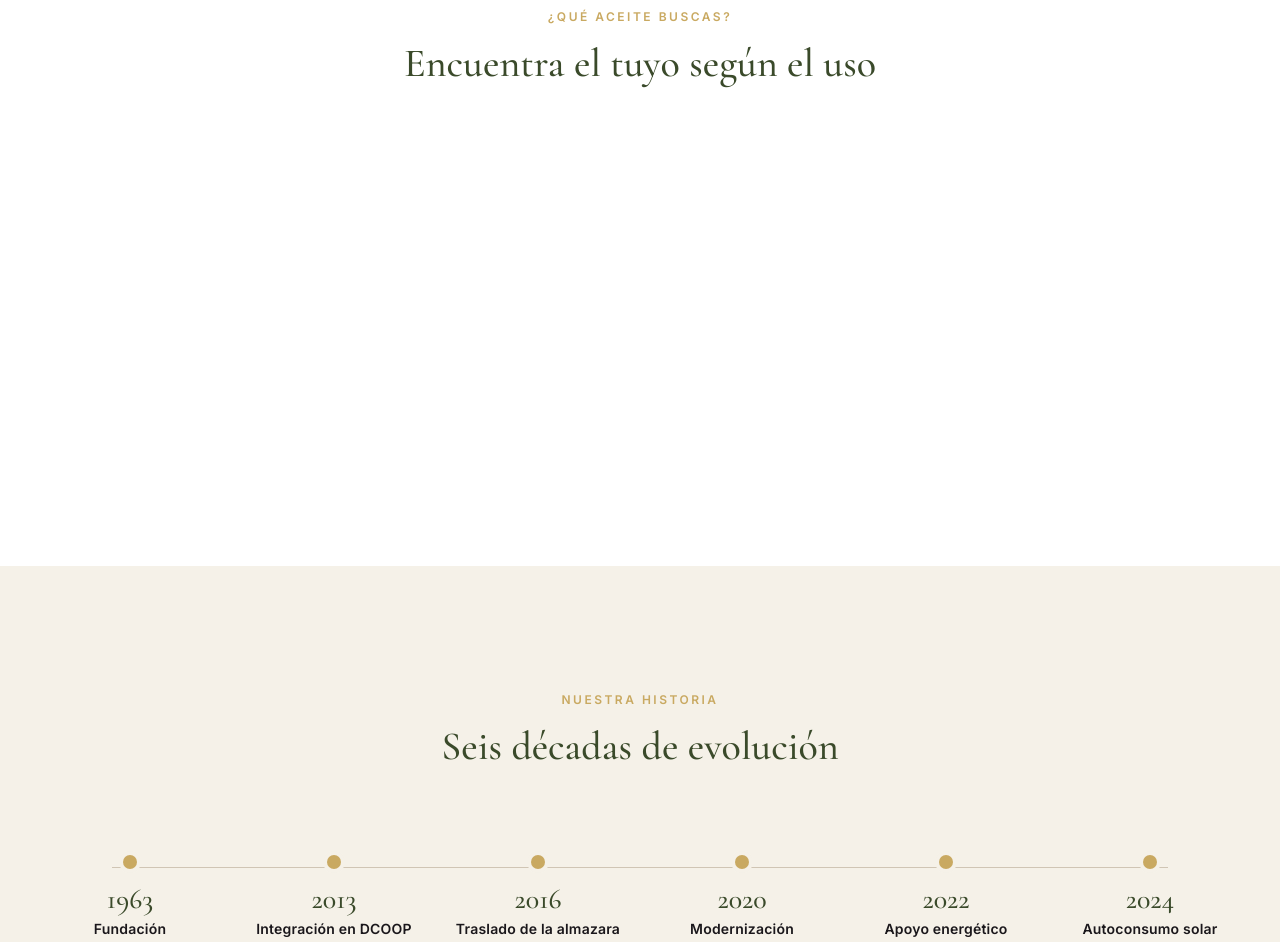
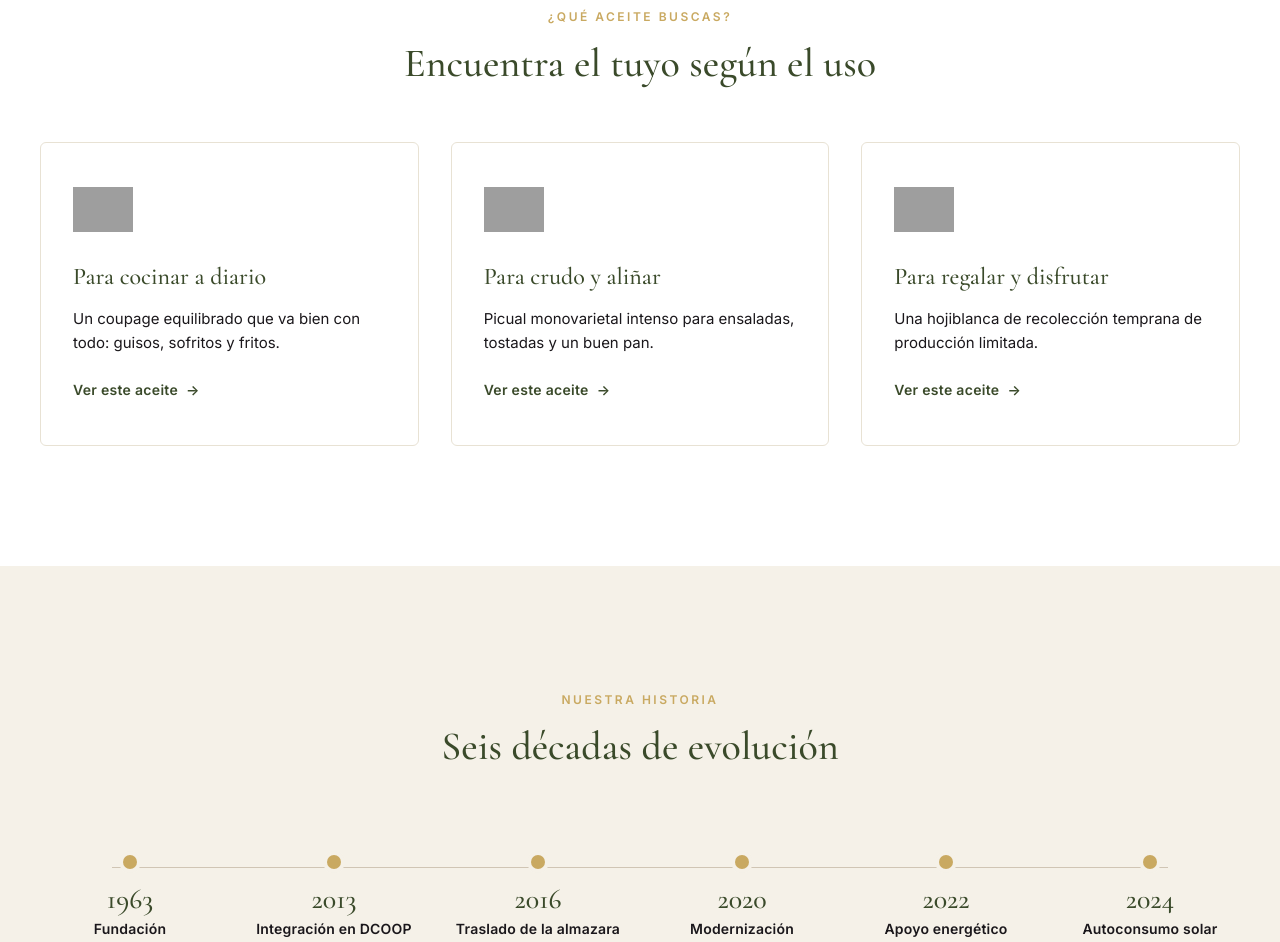
Before and after one commit to practicasfaeca/sca-virgen-cabeza, a plain HTML site: page index.html in a window 1280 px wide. Shown: the part 1813-2755 px from the top of the page. Drawn offline with nearby package versions, Linux system fonts and the light colour scheme; grey boxes are pictures that could not be loaded.

Commit message:
Update index.html

```diff
--- a/index.html
+++ b/index.html
@@ -140,27 +140,33 @@
           <span class="eyebrow">¿Qué aceite buscas?</span>
           <h2 id="selector-titulo" class="titulo-bloque">Encuentra el tuyo según el uso</h2>
         </div>
-
         <div class="selector-uso__grid">
-          <a href="producto.html?id=aove-coupage" class="tarjeta-uso al-aparecer-hijo">
-            <img class="tarjeta-uso__icono" src="assets/images/icons/cocinar.svg" alt="" aria-hidden="true" />
+          <a href="producto.html?id=aove-coupage" class="tarjeta-uso">
+            <div class="tarjeta-uso__icono">
+              <img src="assets/images/products/cocinar-a-diario.png" alt=""
+              aria-hidden="true" />
+            </div>
             <h3 class="tarjeta-uso__titulo">Para cocinar a diario</h3>
             <p class="tarjeta-uso__descripcion">Un coupage equilibrado que va bien con todo: guisos, sofritos y fritos.</p>
-            <span class="tarjeta-uso__enlace">Ver este aceite <span class="tarjeta-uso__flecha" aria-hidden="true">→</span></span>
+            <span class="tarjeta-uso__enlace">Ver este aceite <span class="tarjeta-uso__flecha">→</span></span>
           </a>
-
-          <a href="producto.html?id=dcoop-seleccion-picual" class="tarjeta-uso al-aparecer-hijo">
-            <img class="tarjeta-uso__icono" src="assets/images/icons/crudo.svg" alt="" aria-hidden="true" />
+          <a href="producto.html?id=dcoop-seleccion-picual" class="tarjeta-uso">
+            <div class="tarjeta-uso__icono">
+              <img src="assets/images/products/crudo-y-alinar.png" alt=""
+              aria-hidden="true" />
+            </div>
             <h3 class="tarjeta-uso__titulo">Para crudo y aliñar</h3>
             <p class="tarjeta-uso__descripcion">Picual monovarietal intenso para ensaladas, tostadas y un buen pan.</p>
-            <span class="tarjeta-uso__enlace">Ver este aceite <span class="tarjeta-uso__flecha" aria-hidden="true">→</span></span>
+            <span class="tarjeta-uso__enlace">Ver este aceite <span class="tarjeta-uso__flecha">→</span></span>
           </a>
-
-          <a href="producto.html?id=unico-frutado" class="tarjeta-uso al-aparecer-hijo">
-            <img class="tarjeta-uso__icono" src="assets/images/icons/regalo.svg" alt="" aria-hidden="true" />
+          <a href="producto.html?id=unico-frutado" class="tarjeta-uso">
+            <div class="tarjeta-uso__icono">
+              <img src="assets/images/products/regalar-y-disfrutar.png" alt=""
+              aria-hidden="true" />
+            </div>
             <h3 class="tarjeta-uso__titulo">Para regalar y disfrutar</h3>
             <p class="tarjeta-uso__descripcion">Una hojiblanca de recolección temprana de producción limitada.</p>
-            <span class="tarjeta-uso__enlace">Ver este aceite <span class="tarjeta-uso__flecha" aria-hidden="true">→</span></span>
+            <span class="tarjeta-uso__enlace">Ver este aceite <span class="tarjeta-uso__flecha">→</span></span>
           </a>
         </div>
       </div>
```
